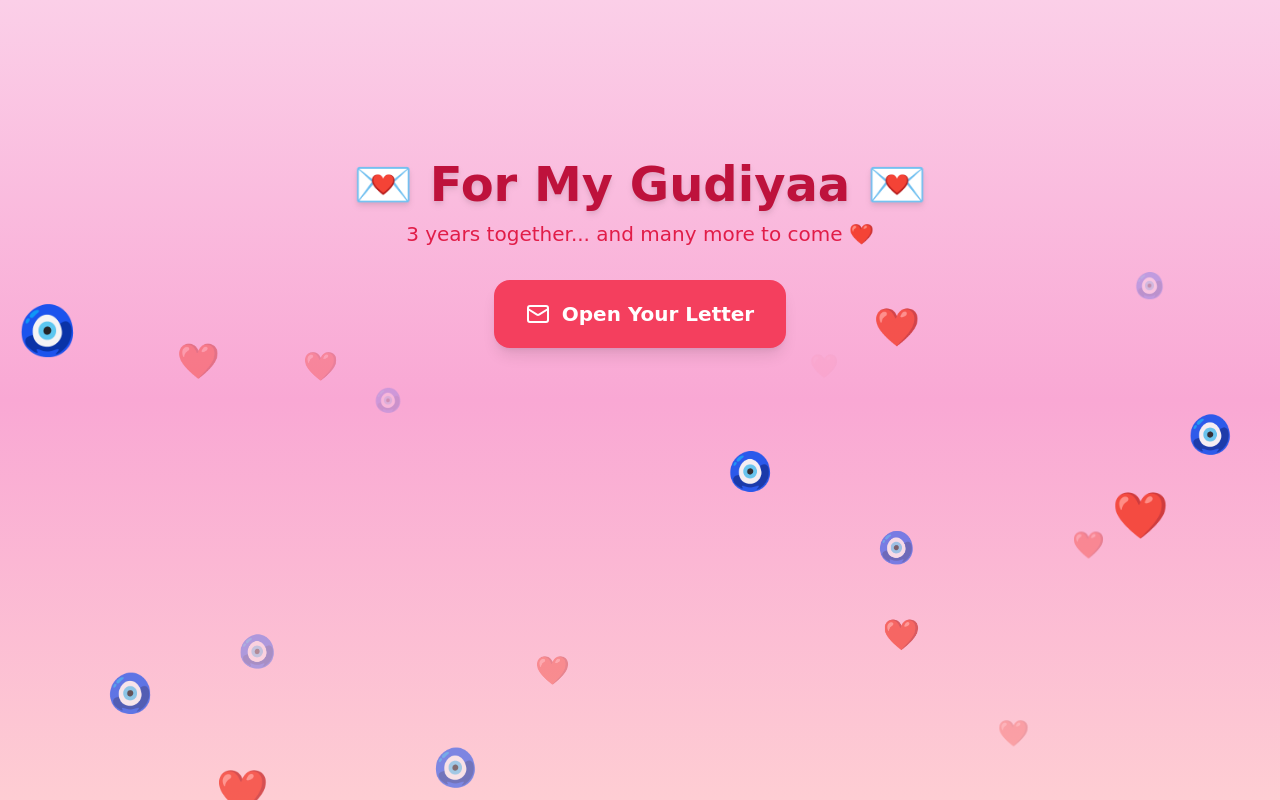
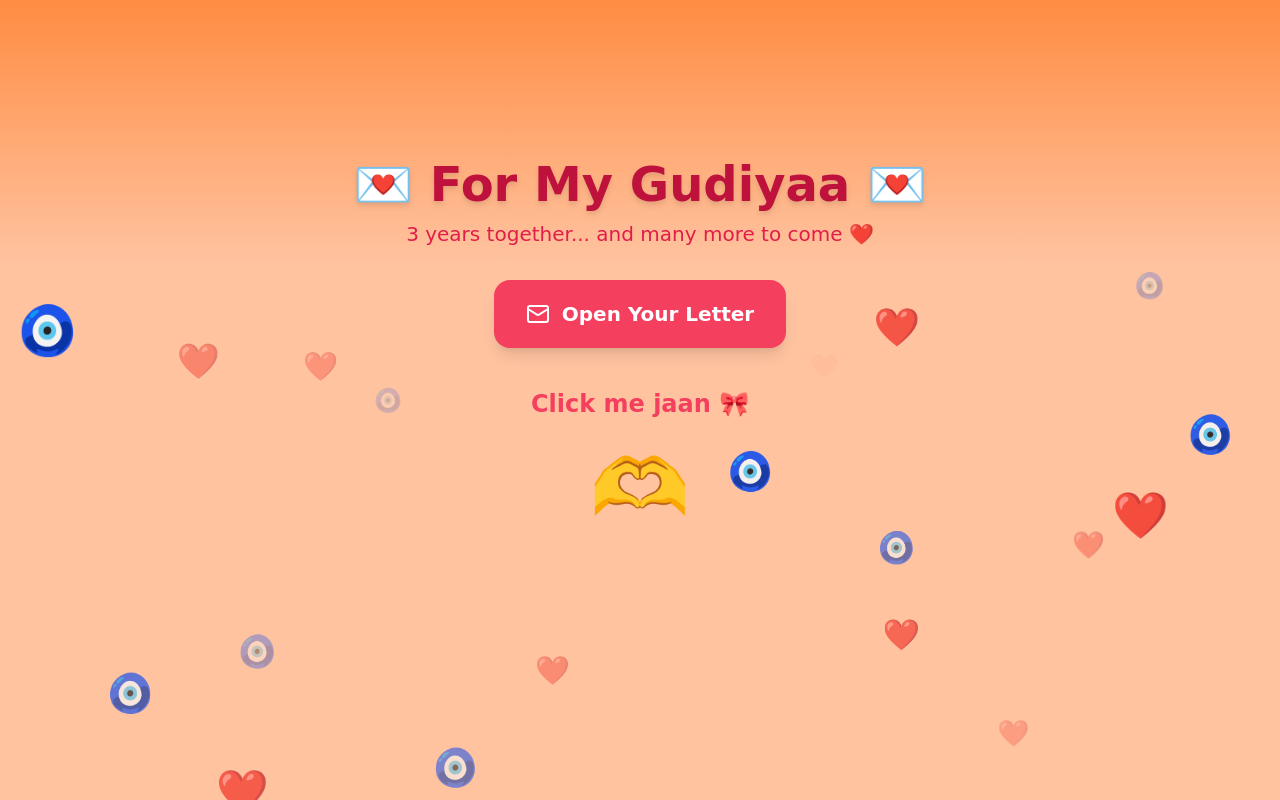
Before and after one commit to todin971ad-rgb/Gudiyaa, a React (Vite) app: page / in a window 1280 px wide. Built offline with nearby package versions, Linux system fonts and the light colour scheme.

Commit message:
Add files via upload

```diff
--- a/src/App.jsx
+++ b/src/App.jsx
@@ -6,8 +6,10 @@ export default function GudiyaaLoveSite() {
   const [open, setOpen] = useState(false);
   const [cardIndex, setCardIndex] = useState(0);
   const [showScroll, setShowScroll] = useState(false);
-  const [phase, setPhase] = useState("day"); // "day", "evening", "night"
+  const [isNight, setIsNight] = useState(false);
+  const [isEvening, setIsEvening] = useState(false);
   const [fallingStar, setFallingStar] = useState(false);
+  const [showSpecialCard, setShowSpecialCard] = useState(false);
 
   const cards = [
     "You are my tiny baby, my little girl 💕. Every day waking up to your Morningssssweetyyy is the sweetest morning I can have.",
@@ -28,28 +30,27 @@ From the moment we met I somehow knew in my heart that youuu are the one and sin
     { symbol: "🧿", color: "text-blue-500", size: 30 }
   ];
 
-  // Determine phase based on time
+  // Determine night and evening phases
   useEffect(() => {
-    const determinePhase = () => {
-      const h = new Date().getHours();
-      if (h >= 18 || h < 5) setPhase("night");
-      else if (h >= 15 && h < 18) setPhase("evening");
-      else setPhase("day");
+    const updateTime = () => {
+      const hour = new Date().getHours();
+      setIsNight(hour >= 18 || hour < 5);
+      setIsEvening(hour >= 15 && hour < 18);
     };
-    determinePhase();
-    const interval = setInterval(determinePhase, 60 * 1000);
+    updateTime();
+    const interval = setInterval(updateTime, 60 * 1000);
     return () => clearInterval(interval);
   }, []);
 
-  // Falling stars for night
+  // Falling star
   useEffect(() => {
-    if (phase !== "night") return;
+    if (!isNight) return;
     const interval = setInterval(() => {
       setFallingStar(true);
       setTimeout(() => setFallingStar(false), 1500);
     }, 10000 + Math.random() * 10000);
     return () => clearInterval(interval);
-  }, [phase]);
+  }, [isNight]);
 
   const stars = [...Array(30)].map((_, i) => ({
     top: Math.random() * 33,
@@ -59,41 +60,42 @@ From the moment we met I somehow knew in my heart that youuu are the one and sin
   }));
 
   return (
-    <div className="min-h-screen relative flex flex-col items-center justify-start bg-gradient-to-b from-pink-200 via-pink-300 to-rose-200 font-poppins overflow-hidden">
+    <div className="min-h-screen relative flex flex-col items-center justify-start font-poppins overflow-hidden"
+         style={{background: 'linear-gradient(to bottom, #FF8C42 0%, #FFC3A0 33%, #FFC3A0 100%)'}}>
 
-      {/* Evening Sunset Top 1/3 */}
-      {phase === "evening" && (
+      {/* Top 1/3 Sunset */}
+      {isEvening && (
         <div className="absolute top-0 left-0 w-full h-1/3 overflow-hidden">
-          <div className="absolute top-0 left-0 w-full h-full bg-gradient-to-b from-orange-500 via-red-400 to-pink-300/50"></div>
+          <div className="absolute top-0 left-0 w-full h-full bg-gradient-to-b from-orange-500 via-red-500 to-transparent"></div>
           {/* Sun */}
           <motion.div
-            className="absolute left-1/2 transform -translate-x-1/2 w-16 h-16 bg-yellow-300 rounded-full shadow-[0_0_40px_10px_rgba(255,200,0,0.4)]"
+            className="absolute left-1/2 transform -translate-x-1/2 w-20 h-20 bg-yellow-400 rounded-full shadow-[0_0_40px_10px_rgba(255,200,0,0.4)]"
             animate={{ top: ["10%", "80%"] }}
             transition={{ duration: 8, ease: "easeInOut", repeat: Infinity, repeatType: "mirror" }}
           />
           {/* Clouds */}
-          {[...Array(3)].map((_, i) => (
+          {[...Array(4)].map((_, i) => (
             <motion.div
               key={i}
               className="absolute bg-white/70 rounded-full blur-xl"
               style={{
                 width: `${80 + i * 20}px`,
                 height: `${40 + i * 10}px`,
-                top: `${10 + i * 15}%`
+                top: `${10 + i * 12}%`,
               }}
               initial={{ x: i % 2 === 0 ? "-20%" : "120%" }}
               animate={{ x: i % 2 === 0 ? "120%" : "-20%" }}
-              transition={{ duration: 40 + i * 15, repeat: Infinity, ease: "linear" }}
+              transition={{ duration: 35 + i * 10, repeat: Infinity, ease: "linear" }}
             />
           ))}
         </div>
       )}
 
-      {/* Night Sky */}
-      {phase === "night" && (
+      {/* Night */}
+      {isNight && (
         <div className="absolute top-0 left-0 w-full h-1/3 overflow-hidden">
           <div className="absolute top-0 left-0 w-full h-full bg-gradient-to-b from-[#0b0b3b] via-[#1c1c55] to-transparent"></div>
-          {/* Crescent Moon */}
+          {/* Moon */}
           <div className="absolute top-4 left-4 w-12 h-12 bg-yellow-200 rounded-full shadow-[0_0_30px_8px_rgba(255,255,204,0.3)]">
             <div className="w-12 h-12 rounded-full bg-[#0b0b3b] absolute top-0 left-2"></div>
           </div>
@@ -225,6 +227,48 @@ From the moment we met I somehow knew in my heart that youuu are the one and sin
         )}
       </AnimatePresence>
 
+      {/* Special Clickable Emoji */}
+      <div className="relative mt-10 z-10 flex flex-col items-center">
+        <p className="text-2xl text-rose-500 font-bold mb-2">Click me jaan 🎀</p>
+        <motion.div
+          className="text-[80px] cursor-pointer select-none"
+          style={{ color: "#FF6B6B" }}
+          whileHover={{ scale: 1.2 }}
+          whileTap={{ scale: 0.9 }}
+          onClick={() => setShowSpecialCard(true)}
+        >
+          🫶
+        </motion.div>
+
+        <AnimatePresence>
+          {showSpecialCard && (
+            <motion.div
+              initial={{ opacity: 0, scale: 0.8 }}
+              animate={{ opacity: 1, scale: 1 }}
+              exit={{ opacity: 0, scale: 0.8 }}
+              transition={{ duration: 0.4 }}
+              className="fixed inset-0 bg-black/50 flex items-center justify-center p-4 z-50"
+            >
+              <motion.div
+                className="bg-white rounded-3xl shadow-2xl max-w-md w-full p-6 flex flex-col items-center"
+                initial={{ y: 50, opacity: 0 }}
+                animate={{ y: 0, opacity: 1 }}
+                exit={{ y: 50, opacity: 0 }}
+              >
+                <button
+                  onClick={() => setShowSpecialCard(false)}
+                  className="absolute top-4 right-4 text-rose-500 hover:text-rose-700"
+                >
+                  <X className="w-5 h-5" />
+                </button>
+                <div className="text-center text-rose-600 text-lg font-semibold">
+                  💌 You make me say AWWW!! I loveyouuuuu soo much my pookiedookie🎀❤💌
+                </div>
+              </motion.div>
+            </motion.div>
+          )}
+        </AnimatePresence>
+      </div>
     </div>
   );
 }
```
